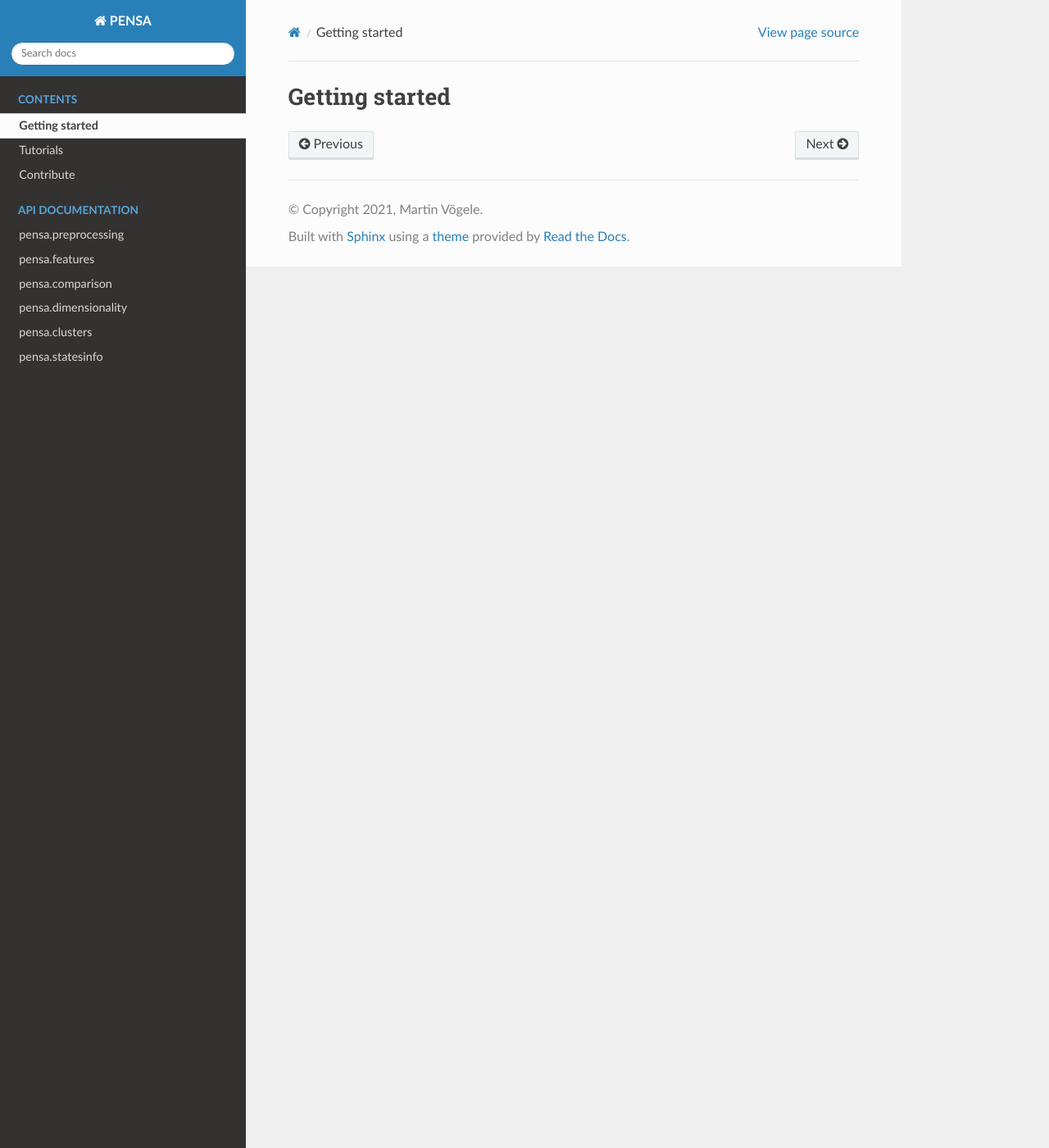
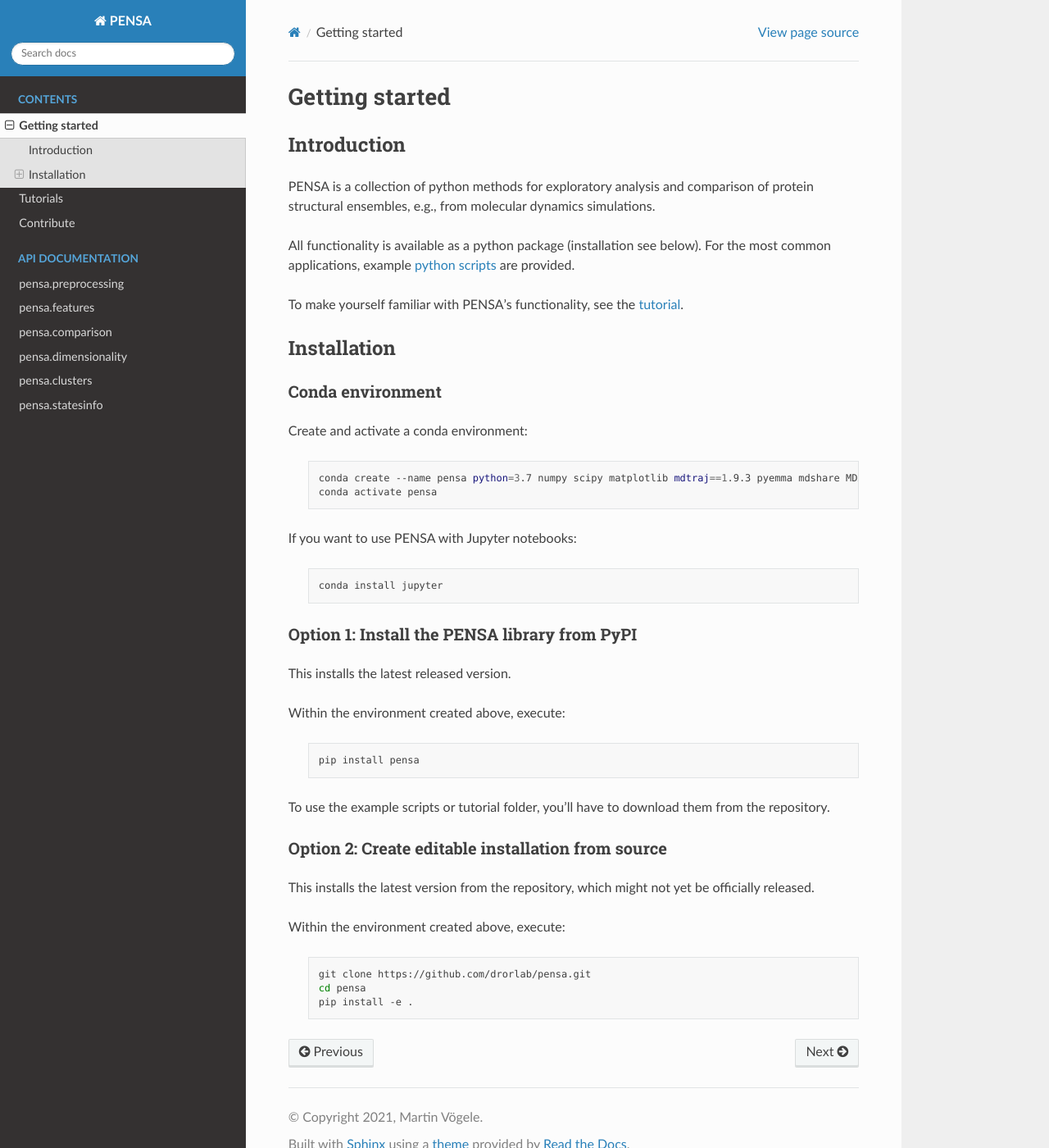
Before and after one commit to drorlab/pensa, a Sphinx documentation site: the page built from docs/getting_started.rst, in a window 1280 px wide and 1400 px high. Shown: the whole window at 82% size. Built offline with Sphinx 7.4.7 and the Read the Docs theme 2.0.0, drawn with Linux system fonts in a browser that asks for light colours.

Commit message:
intro and tutorial section to docs

```diff
--- a/docs/getting_started.rst
+++ b/docs/getting_started.rst
@@ -1,2 +1,57 @@
 Getting started
 ===============
+
+Introduction
+************
+
+PENSA is a collection of python methods for exploratory analysis and comparison of protein structural ensembles, e.g., from molecular dynamics simulations.
+
+All functionality is available as a python package (installation see below). For the most common applications, example `python scripts <https://github.com/drorlab/pensa/tree/master/scripts>`_ are provided.
+
+To make yourself familiar with PENSA's functionality, see the `tutorial <https://github.com/drorlab/pensa/tree/master/tutorial>`_.
+
+
+Installation
+************
+
+Conda environment
+"""""""""""""""""
+
+Create and activate a conda environment:
+
+  .. code:: bash
+
+    conda create --name pensa python=3.7 numpy scipy matplotlib mdtraj==1.9.3 pyemma mdshare MDAnalysis cython biotite -c conda-forge
+    conda activate pensa
+
+If you want to use PENSA with Jupyter notebooks:
+
+  .. code:: bash
+
+    conda install jupyter
+
+Option 1: Install the PENSA library from PyPI
+"""""""""""""""""""""""""""""""""""""""""""""
+
+This installs the latest released version.
+
+Within the environment created above, execute:
+
+  .. code:: bash
+
+    pip install pensa
+
+To use the example scripts or tutorial folder, you'll have to download them from the repository.
+
+Option 2: Create editable installation from source
+""""""""""""""""""""""""""""""""""""""""""""""""""
+
+This installs the latest version from the repository, which might not yet be officially released.
+
+Within the environment created above, execute:
+
+  .. code:: bash
+
+    git clone https://github.com/drorlab/pensa.git
+    cd pensa
+    pip install -e .
```
Also changed, not shown: README.md (+6 -5 lines), docs/tutorials.rst (+16 -0 lines).
